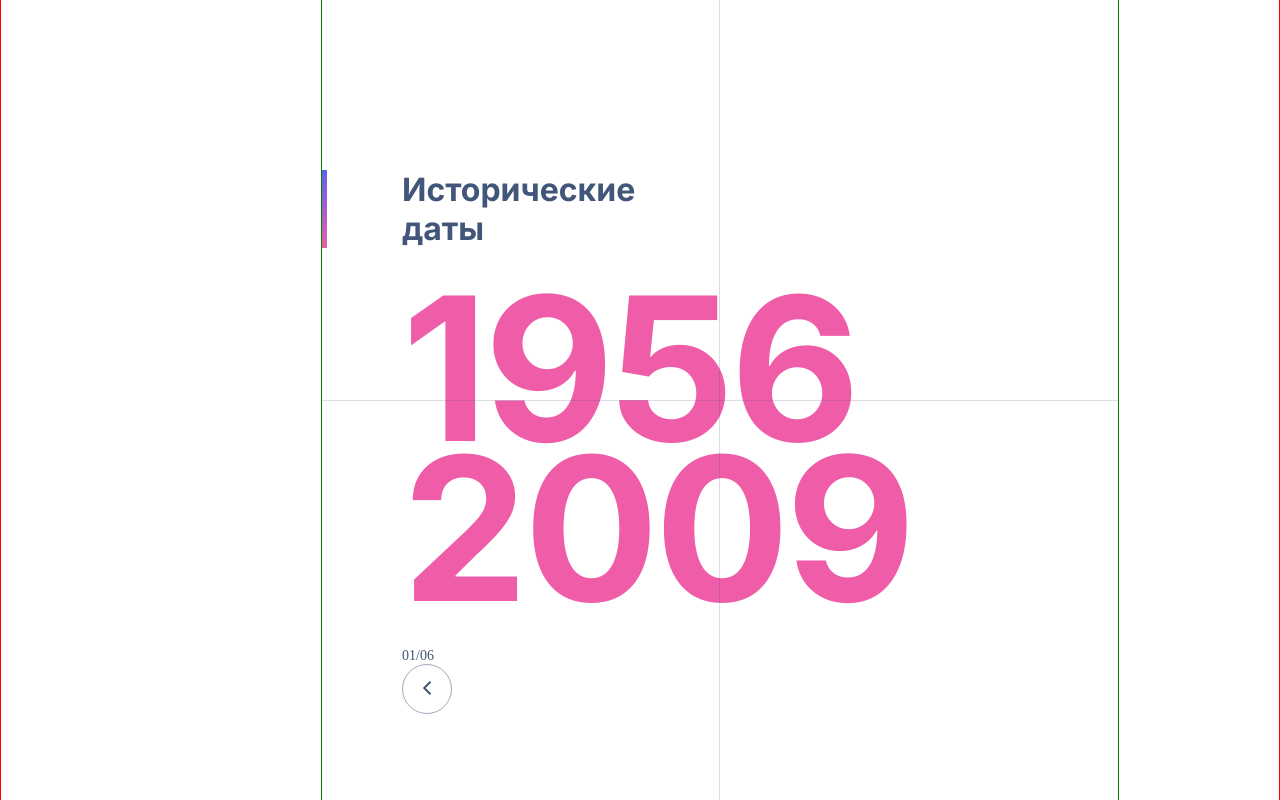
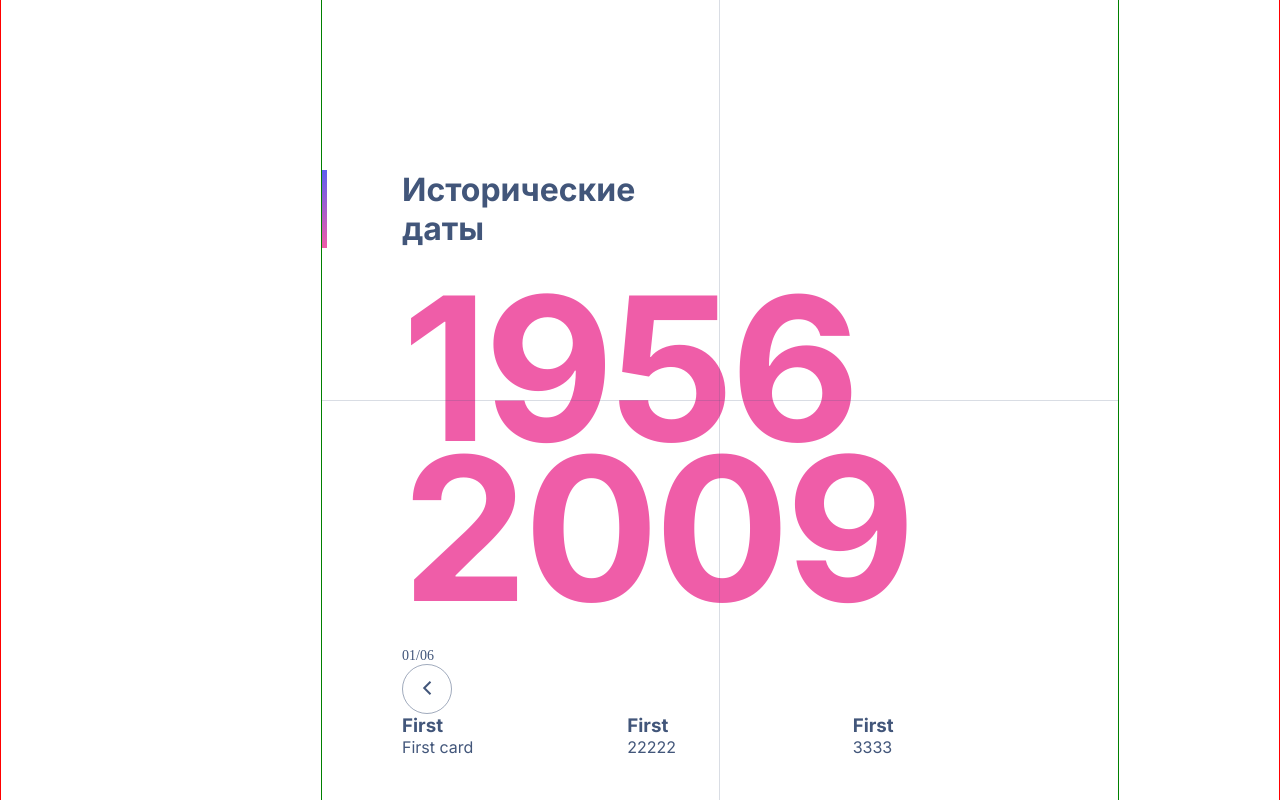
Before and after one commit to kravcov7/dates, a Next.js app: page / in a window 1280 px wide. Built offline with nearby package versions, Linux system fonts and the light colour scheme.

Commit message:
fix version swiper

```diff
--- a/package.json
+++ b/package.json
@@ -11,9 +11,9 @@
   "dependencies": {
     "@types/swiper": "^6.0.0",
     "next": "^14.0.4",
-    "react": "^18",
-    "react-dom": "^18",
-    "swiper": "^8.4.7"
+    "react": "^18.2.0",
+    "react-dom": "^18.2.0",
+    "swiper": "^11.0.5"
   },
   "devDependencies": {
     "@types/node": "^20",
--- a/src/features/ui/CardsSlider/CardsSlider.tsx
+++ b/src/features/ui/CardsSlider/CardsSlider.tsx
@@ -1,8 +1,10 @@
+'use client'
+
+import React from "react";
 import styles from "./CardsSlider.module.css";
 import Image from "next/image";
 import { Swiper, SwiperSlide } from "swiper/react";
-// import { Navigation, Pagination } from 'swiper/modules';
-import { Pagination, Navigation } from "swiper";
+import { Navigation, Pagination } from "swiper/modules";
 import "swiper/css";
 import "swiper/css/navigation";
 import "swiper/css/pagination";
@@ -18,20 +20,30 @@ export const CardsSlider = () => {
     {
       id: 2,
       title: "First",
-      description: "First card",
+      description: "22222",
     },
     {
       id: 3,
       title: "First",
-      description: "First card",
+      description: "3333",
+    },
+    {
+      id: 4,
+      title: "First",
+      description: "4444",
+    },
+    {
+      id: 5,
+      title: "First",
+      description: "55555",
     },
   ];
 
   return (
     <div className={styles.slider}>
-      <Swiper></Swiper>
 
-      {/* <Swiper
+
+      <Swiper
         className={styles.mySwiper}
         wrapperClass={styles.wrapper}
         spaceBetween={25}
@@ -64,7 +76,7 @@ export const CardsSlider = () => {
             </SwiperSlide>
           );
         })}
-      </Swiper> */}
+      </Swiper>
     </div>
   );
 };
```
Also changed, not shown: 1 other file (tests, documents, lock files or other folders).
